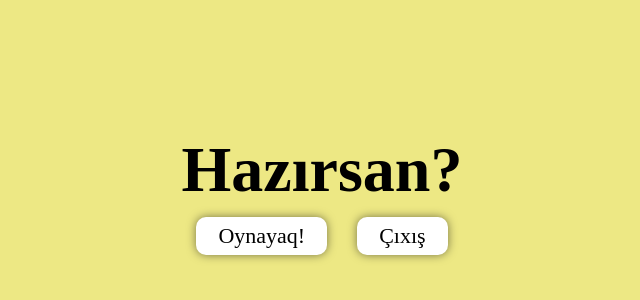
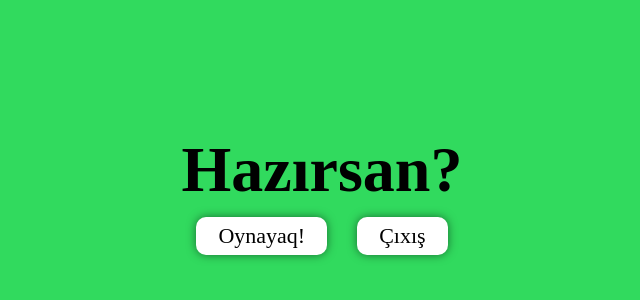
Before and after one commit to ughurvaliyev/rpsGame, a plain HTML site: page index.html in a window 1280 px wide. Shown: the part 206-506 px from the top of the page, without its empty margins (318-958 px from the left). Drawn offline with Linux system fonts and the light colour scheme; a web font is replaced by a local one.

Commit message:
Arxa fon rengi degiyisdirildi

```diff
--- a/style.css
+++ b/style.css
@@ -13,7 +13,7 @@
 
   .main-container {
     height: 100vh;
-    background: #ede884;
+    background: #31da5e;
     position: relative;
     padding-top: 20px;
   }
```
